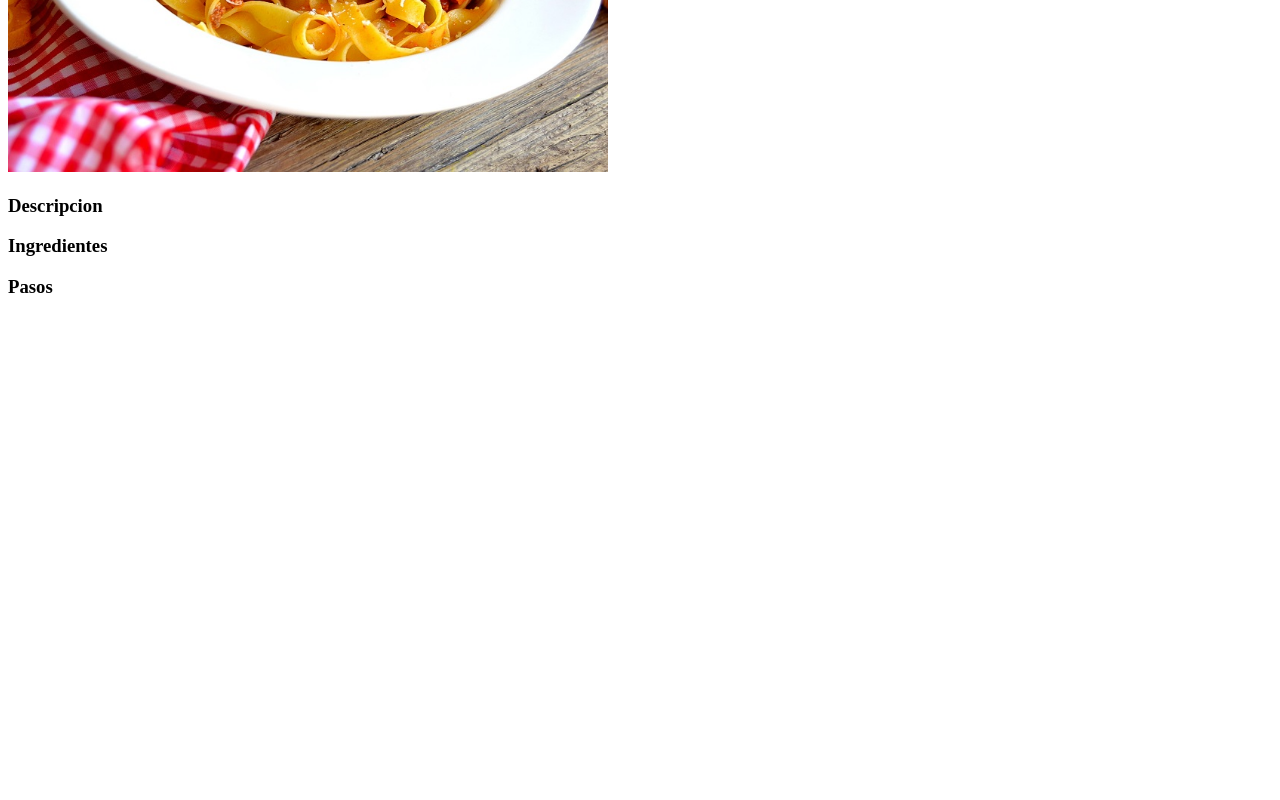
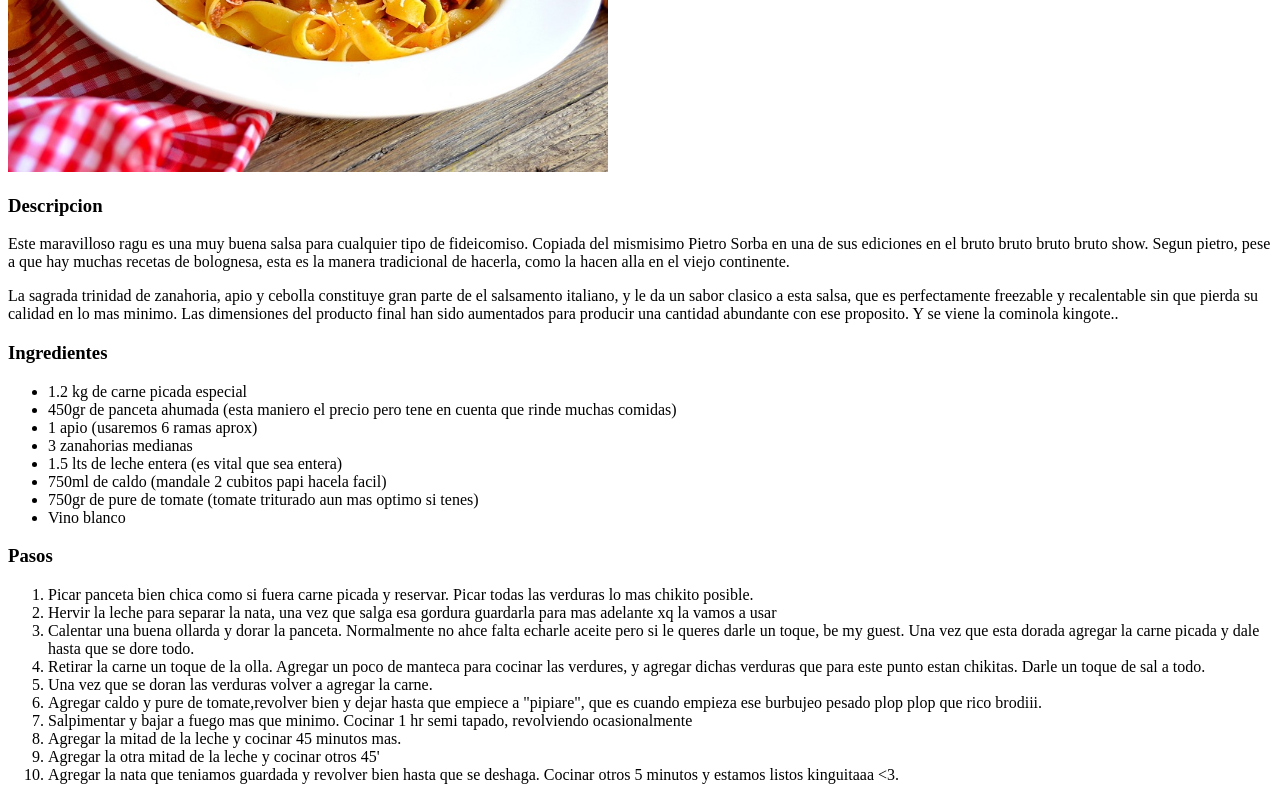
Before and after one commit to radioheard/odin-recipes, a plain HTML site: page recipes/ragu-bolognesa.html in a window 1280 px wide. Shown: the part 308-1108 px from the top of the page. Before the commit the page ends 800 px from the top, so only its background shows below. Drawn offline with Linux system fonts and the light colour scheme.

Commit message:
Completed Ropa Vieja and Ragu bolognesa
Added the steps section to the ropa vieja recipe, and finished description, steps, and ingredients for the ragu recipe. Project is finished!

```diff
--- a/recipes/ragu-bolognesa.html
+++ b/recipes/ragu-bolognesa.html
@@ -14,8 +14,36 @@
 
     <h3>Descripcion</h3>
 
+    <p>Este maravilloso ragu es una muy buena salsa para cualquier tipo de fideicomiso. Copiada del mismisimo Pietro Sorba en una de sus ediciones en el bruto bruto bruto bruto show. Segun pietro, pese a que hay muchas recetas de bolognesa, esta es la manera tradicional de hacerla, como la hacen alla en el viejo continente.</p>
+
+    <p>La sagrada trinidad de zanahoria, apio y cebolla constituye gran parte de el salsamento italiano, y le da un sabor clasico a esta salsa, que es perfectamente freezable y recalentable sin que pierda su calidad en lo mas minimo. Las dimensiones del producto final han sido aumentados para producir una cantidad abundante con ese proposito. Y se viene la cominola kingote..</p>
+
     <h3>Ingredientes</h3>
 
+    <ul>
+        <li>1.2 kg de carne picada especial</li>
+        <li>450gr de panceta ahumada (esta maniero el precio pero tene en cuenta que rinde muchas comidas)</li>
+        <li>1 apio (usaremos 6 ramas aprox)</li>
+        <li>3 zanahorias medianas</li>
+        <li>1.5 lts de leche entera (es vital que sea entera)</li>
+        <li>750ml de caldo (mandale 2 cubitos papi hacela facil)</li>
+        <li>750gr de pure de tomate (tomate triturado aun mas optimo si tenes)</li>
+        <li>Vino blanco</li>
+    </ul>
+
     <h3>Pasos</h3>
+
+    <ol>
+        <li>Picar panceta bien chica como si fuera carne picada y reservar. Picar todas las verduras lo mas chikito posible.</li>
+        <li>Hervir la leche para separar la nata, una vez que salga esa gordura guardarla para mas adelante xq la vamos a usar</li>
+        <li>Calentar una buena ollarda y dorar la panceta. Normalmente no ahce falta echarle aceite pero si le queres darle un toque, be my guest. Una vez que esta dorada agregar la carne picada y dale hasta que se dore todo.</li>
+        <li>Retirar la carne un toque de la olla. Agregar un poco de manteca para cocinar las verdures, y agregar dichas verduras que para este punto estan chikitas. Darle un toque de sal a todo.</li>
+        <li>Una vez que se doran las verduras volver a agregar la carne.</li>
+        <li>Agregar caldo y pure de tomate,revolver bien y dejar hasta que empiece a "pipiare", que es cuando empieza ese burbujeo pesado plop plop que rico brodiii.</li>
+        <li>Salpimentar y bajar a fuego mas que minimo. Cocinar 1 hr semi tapado, revolviendo ocasionalmente</li>
+        <li>Agregar la mitad de la leche y cocinar 45 minutos mas.</li>
+        <li>Agregar la otra mitad de la leche y cocinar otros 45'</li>
+        <li>Agregar la nata que teniamos guardada y revolver bien hasta que se deshaga. Cocinar otros 5 minutos y estamos listos kinguitaaa <3.</li>
+    </ol>
 </body>
 </html>
```
Also changed, not shown: recipes/ropa-vieja.html (+9 -0 lines).
